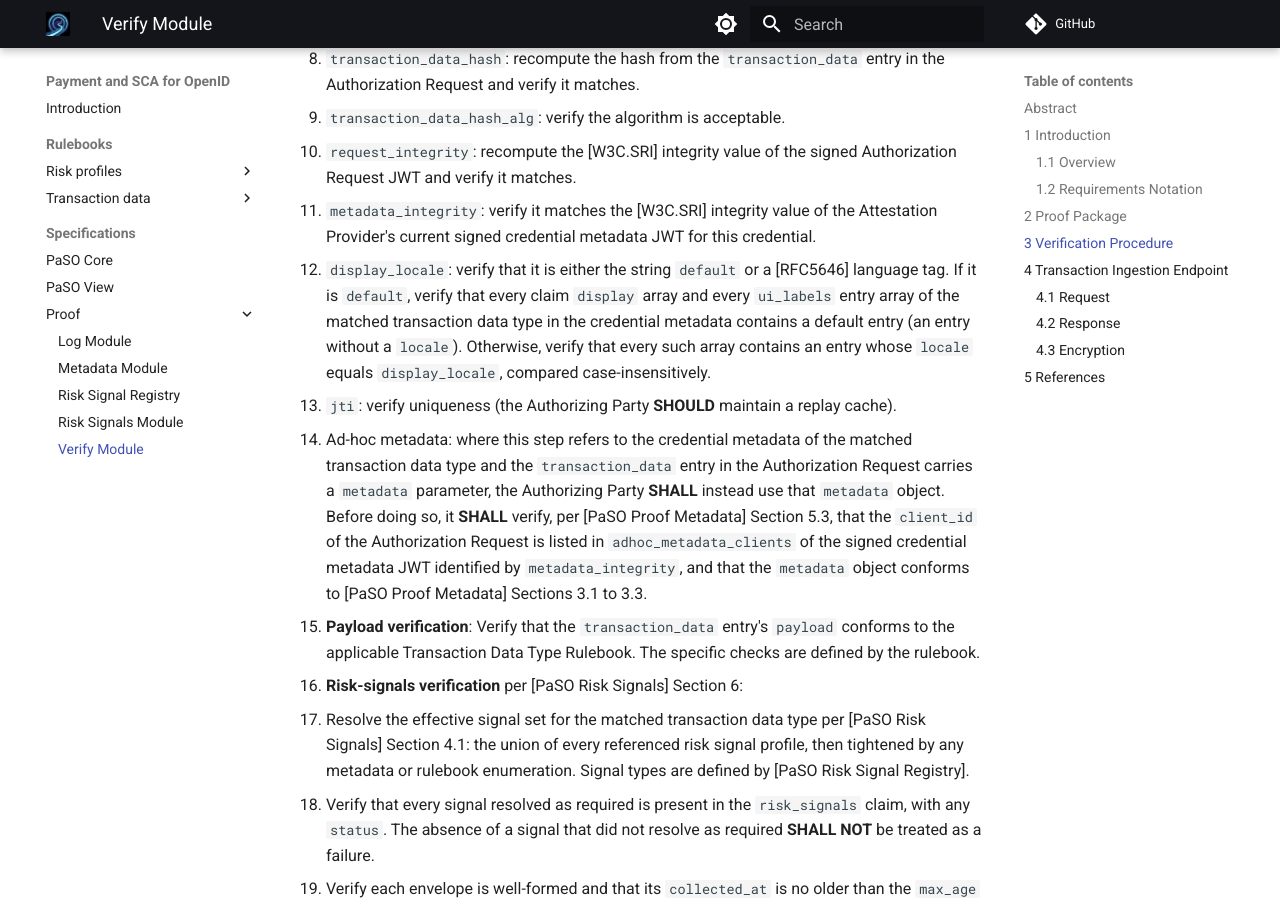
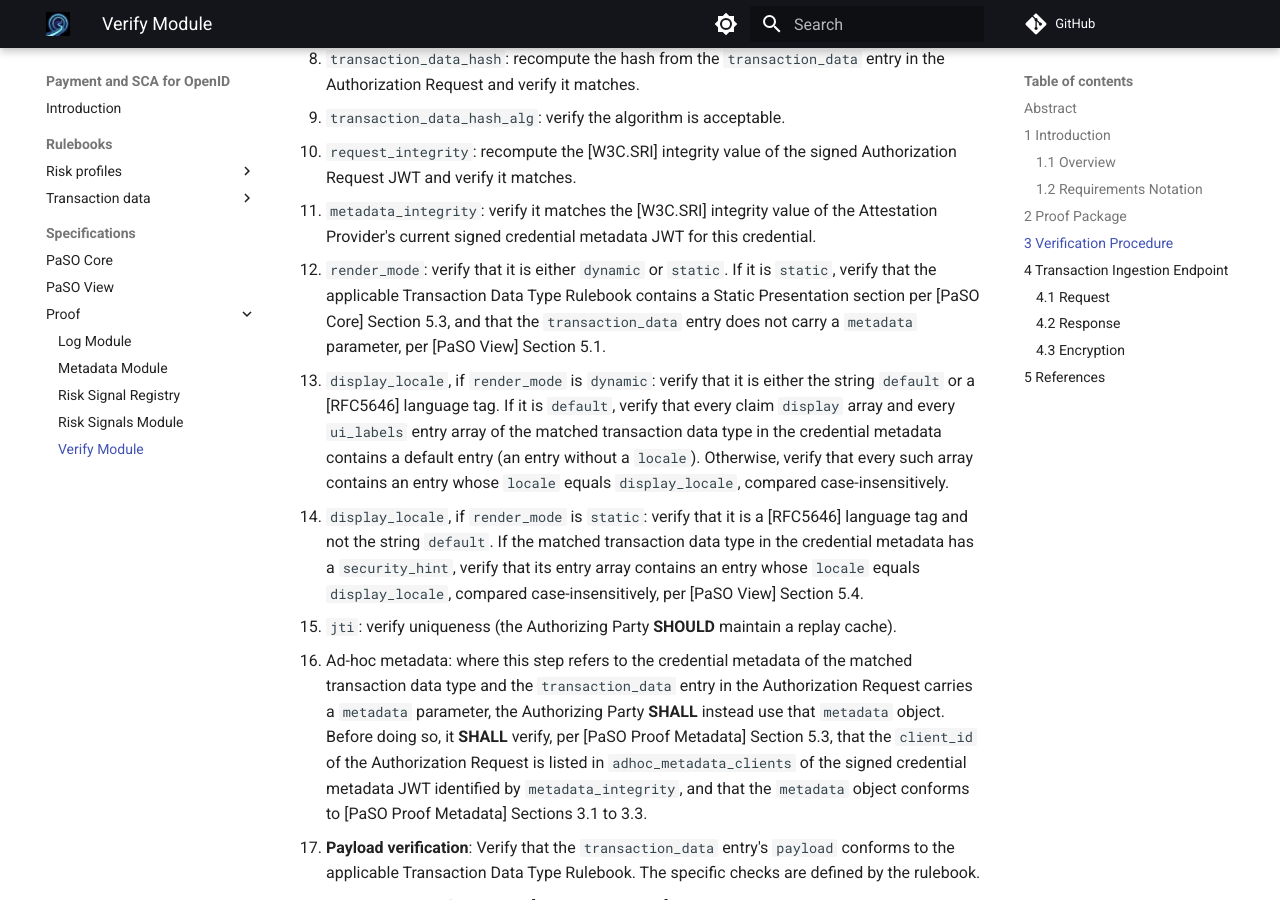
Before and after one commit to APTITUDE-Consortium/payments-and-sca-for-openid, an MkDocs documentation site: the page built from docs/specifications/proof/paso-proof-verify.md, in a window 1280 px wide and 900 px high, scrolled down 1434 px. Built offline with MkDocs 1.6.1 and Material for MkDocs 9.7.7, drawn with Linux system fonts in a browser that asks for light colours; comment, search, counter and statistics services are not loaded; the version menu is left out; some of the changed text lies outside the part shown.

Commit message:
docs: verify and record render_mode in the proof modules

```diff
--- a/docs/specifications/proof/paso-proof-verify.md
+++ b/docs/specifications/proof/paso-proof-verify.md
@@ -43,7 +43,9 @@ Upon receiving the proof package, the Authorizing Party **SHALL** perform the fo
    - `transaction_data_hash_alg`: verify the algorithm is acceptable.
    - `request_integrity`: recompute the [W3C.SRI] integrity value of the signed Authorization Request JWT and verify it matches.
    - `metadata_integrity`: verify it matches the [W3C.SRI] integrity value of the Attestation Provider's current signed credential metadata JWT for this credential.
-   - `display_locale`: verify that it is either the string `default` or a [RFC5646] language tag. If it is `default`, verify that every claim `display` array and every `ui_labels` entry array of the matched transaction data type in the credential metadata contains a default entry (an entry without a `locale`). Otherwise, verify that every such array contains an entry whose `locale` equals `display_locale`, compared case-insensitively.
+   - `render_mode`: verify that it is either `dynamic` or `static`. If it is `static`, verify that the applicable Transaction Data Type Rulebook contains a Static Presentation section per [PaSO Core] Section 5.3, and that the `transaction_data` entry does not carry a `metadata` parameter, per [PaSO View] Section 5.1.
+   - `display_locale`, if `render_mode` is `dynamic`: verify that it is either the string `default` or a [RFC5646] language tag. If it is `default`, verify that every claim `display` array and every `ui_labels` entry array of the matched transaction data type in the credential metadata contains a default entry (an entry without a `locale`). Otherwise, verify that every such array contains an entry whose `locale` equals `display_locale`, compared case-insensitively.
+   - `display_locale`, if `render_mode` is `static`: verify that it is a [RFC5646] language tag and not the string `default`. If the matched transaction data type in the credential metadata has a `security_hint`, verify that its entry array contains an entry whose `locale` equals `display_locale`, compared case-insensitively, per [PaSO View] Section 5.4.
    - `jti`: verify uniqueness (the Authorizing Party **SHOULD** maintain a replay cache).
    - Ad-hoc metadata: where this step refers to the credential metadata of the matched transaction data type and the `transaction_data` entry in the Authorization Request carries a `metadata` parameter, the Authorizing Party **SHALL** instead use that `metadata` object. Before doing so, it **SHALL** verify, per [PaSO Proof Metadata] Section 5.3, that the `client_id` of the Authorization Request is listed in `adhoc_metadata_clients` of the signed credential metadata JWT identified by `metadata_integrity`, and that the `metadata` object conforms to [PaSO Proof Metadata] Sections 3.1 to 3.3.
 
@@ -119,4 +121,5 @@ How the Relying Party obtains the Authorizing Party's public key is out of scope
 | [mdoc]                | [ISO/IEC 18013-5:2021 — Mobile driving licence application](https://www.iso.org/standard/69084.html)                       |
 | [RFC2119]             | [RFC 2119 — Key words for use in RFCs](https://www.rfc-editor.org/rfc/rfc2119.html)                                        |
 | [RFC8174]             | [RFC 8174 — Ambiguity of Uppercase vs Lowercase in RFC 2119 Key Words](https://www.rfc-editor.org/rfc/rfc8174.html)        |
+| [RFC5646]             | [RFC 5646 — Tags for Identifying Languages](https://www.rfc-editor.org/rfc/rfc5646.html)                                   |
 | [W3C.SRI]             | [Subresource Integrity](https://www.w3.org/TR/SRI/)                                                                        |
```
Also changed, not shown: docs/specifications/proof/paso-proof-log.md (+2 -1 lines), docs/specifications/proof/paso-proof-risk-signals.md (+2 -0 lines).
